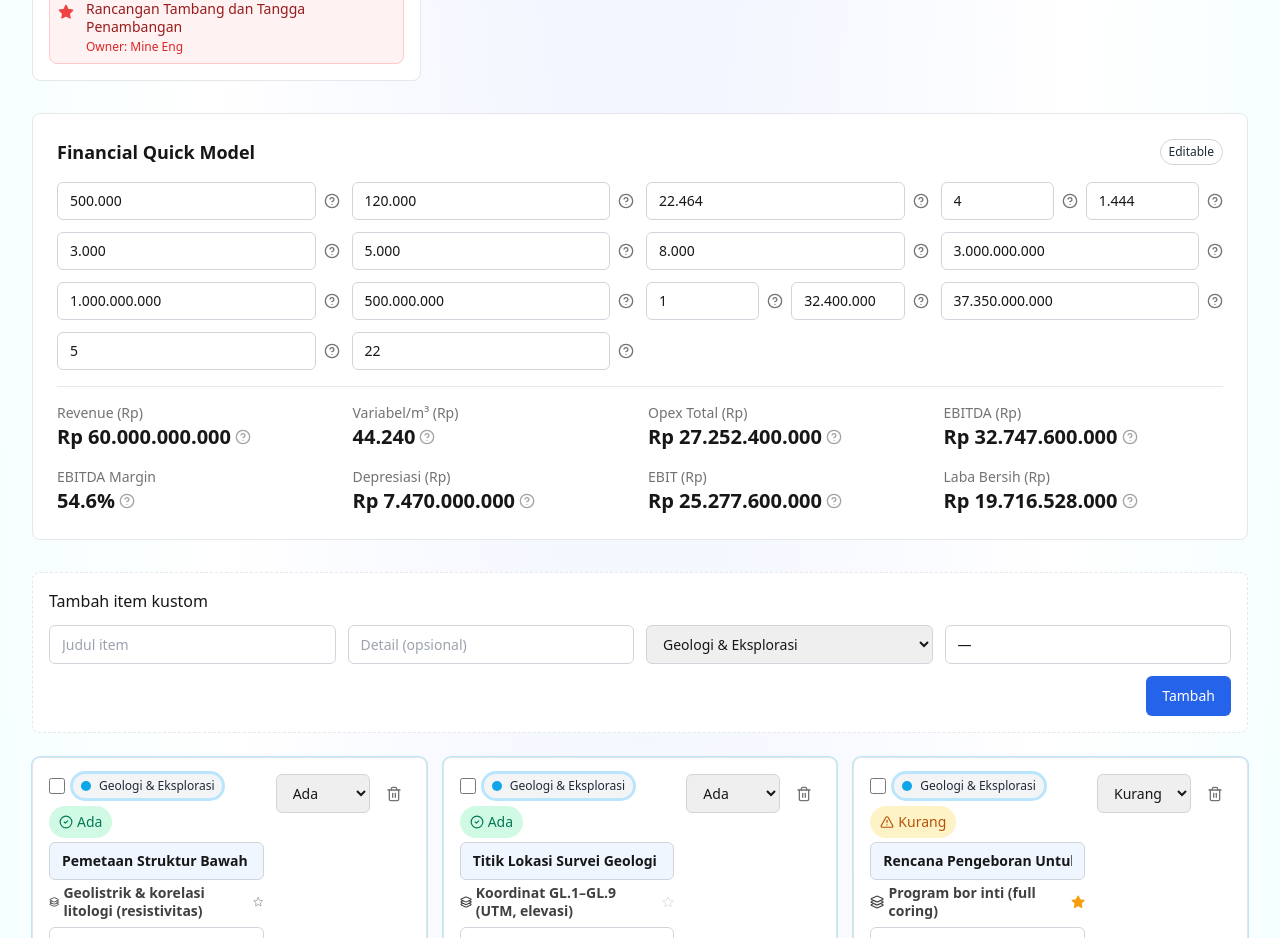
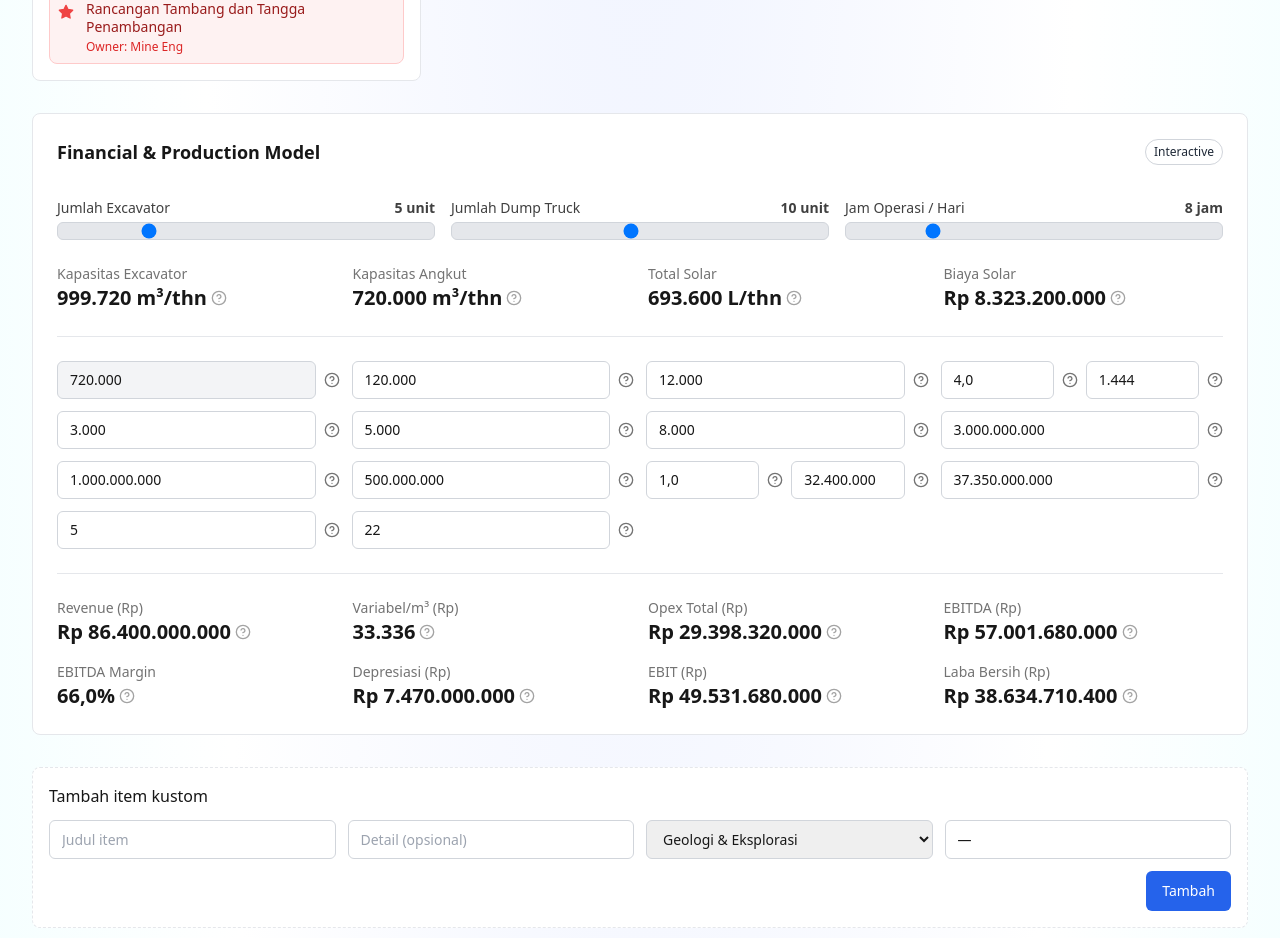
Before and after one commit to barkadukhansyuhada/bisnisplaninitial, a React (Vite) app: page / in a window 1280 px wide. Shown: the part 1280-2218 px from the top of the page. Built offline with nearby package versions, Linux system fonts and the light colour scheme.

Commit message:
feat: add interactive production & fuel calculation
Adds interactive sliders for excavators, trucks, and operational hours to the financial model. Production volume and fuel costs are now dynamically calculated based on these inputs, updating the entire financial forecast in real-time.

```diff
--- a/src/components/dashboard/FinancialPanel.tsx
+++ b/src/components/dashboard/FinancialPanel.tsx
@@ -4,8 +4,15 @@ import { Card, CardContent } from "@/components/ui/card";
 import { Input } from "@/components/ui/input";
 import { Badge } from "@/components/ui/badge";
 import { Separator } from "@/components/ui/separator";
-import { numberFmt } from "@/lib/utils";
 import { HelpCircle } from "lucide-react";
+
+// Helper function to format numbers, assuming it's defined elsewhere or here.
+function numberFmt(n: number, decimals: number = 0) {
+  return n.toLocaleString("id-ID", {
+    minimumFractionDigits: decimals,
+    maximumFractionDigits: decimals,
+  });
+}
 
 function Stat({ label, value, tooltipText }: { label: string; value: string; tooltipText?: string }) {
   return (
@@ -23,10 +30,28 @@ function Stat({ label, value, tooltipText }: { label: string; value: string; too
   );
 }
 
+function SliderInput({ label, value, min, max, step, onChange, unit }: { label: string; value: number; min: number; max: number; step: number; onChange: (e: React.ChangeEvent<HTMLInputElement>) => void; unit: string; }) {
+    return (
+        <div className="flex flex-col space-y-1">
+            <label htmlFor={label} className="text-sm font-medium text-neutral-700 flex justify-between">
+                <span>{label}</span>
+                <span className="font-bold">{value} {unit}</span>
+            </label>
+            <Input id={label} type="range" min={min} max={max} step={step} value={value} onChange={onChange} className="w-full h-2 bg-gray-200 rounded-lg appearance-none cursor-pointer" />
+        </div>
+    );
+}
+
+
 function useFinancialModel() {
-  const [volume, setVolume] = useState(500_000);
+  // Production inputs
+  const [excavators, setExcavators] = useState(5);
+  const [trucks, setTrucks] = useState(10);
+  const [hoursPerDay, setHoursPerDay] = useState(8);
+
+  // Financial inputs
   const [price, setPrice] = useState(120_000);
-  const [fuelPerM3, setFuelPerM3] = useState(22464);
+  const [fuelPrice, setFuelPrice] = useState(12_000); // Harga solar per liter
   const [energyKwhPerM3, setEnergyKwhPerM3] = useState(4);
   const [tariff, setTariff] = useState(1444);
   const [royalty, setRoyalty] = useState(3000);
@@ -39,11 +64,33 @@ function useFinancialModel() {
   const [gensetAdmin, setGensetAdmin] = useState(32_400_000);
   const [capex, setCapex] = useState(37_350_000_000);
   const [deprYears, setDeprYears] = useState(5);
-  const [corporateTaxRate, setCorporateTaxRate] = useState(22); // Example: 22% for Indonesia
+  const [corporateTaxRate, setCorporateTaxRate] = useState(22);
 
   const res = useMemo(() => {
+    // Production & Fuel Calculations
+    const DAYS_PER_YEAR = 300;
+    const EXCAVATOR_PRODUCTIVITY = 83.31; // m³/jam
+    const TRUCK_PRODUCTIVITY = 30; // m³/jam
+    const EXCAVATOR_FUEL_CONSUMPTION = 20; // L/jam
+    const TRUCK_FUEL_CONSUMPTION = 18.9; // L/jam
+
+    const annualExcaVolume = excavators * EXCAVATOR_PRODUCTIVITY * hoursPerDay * DAYS_PER_YEAR;
+    const annualTruckVolume = trucks * TRUCK_PRODUCTIVITY * hoursPerDay * DAYS_PER_YEAR;
+    const achievableVolume = Math.min(annualExcaVolume, annualTruckVolume);
+
+    const fuelExcavators = excavators * EXCAVATOR_FUEL_CONSUMPTION * hoursPerDay * DAYS_PER_YEAR;
+    const fuelTrucks = trucks * TRUCK_FUEL_CONSUMPTION * hoursPerDay * DAYS_PER_YEAR;
+    const totalFuelLiters = fuelExcavators + fuelTrucks;
+    const totalFuelCost = totalFuelLiters * fuelPrice;
+
+    // This is now a calculated cost, not a per-m3 input
+    const fuelPerM3 = achievableVolume > 0 ? totalFuelCost / achievableVolume : 0;
+
+    // Financial Calculations
+    const volume = achievableVolume; // Use calculated volume
     const revenue = volume * price;
     const energyPerM3 = energyKwhPerM3 * tariff;
+    // Variable cost now uses the calculated fuel cost
     const varPerM3 = fuelPerM3 + energyPerM3 + royalty + blasting + spares;
     const varTotal = varPerM3 * volume;
     const sga = (sgaPct / 100) * revenue;
@@ -57,14 +104,27 @@ function useFinancialModel() {
     const tax = pbt > 0 ? (pbt * corporateTaxRate) / 100 : 0;
     const netProfit = pbt - tax;
 
-    return { revenue, energyPerM3, varPerM3, varTotal, fixedTotal, opex, ebitda, ebit, depr, ebitdaMargin, pbt, tax, netProfit };
-  }, [volume, price, fuelPerM3, energyKwhPerM3, tariff, royalty, blasting, spares, payroll, overhead, env, sgaPct, gensetAdmin, capex, deprYears, corporateTaxRate]);
+    return {
+      // Production results
+      annualExcaVolume, annualTruckVolume, achievableVolume,
+      fuelExcavators, fuelTrucks, totalFuelLiters, totalFuelCost,
+      // Financial results
+      revenue, energyPerM3, varPerM3, varTotal, fixedTotal, opex, ebitda, ebit, depr, ebitdaMargin, pbt, tax, netProfit
+    };
+  }, [excavators, trucks, hoursPerDay, price, fuelPrice, energyKwhPerM3, tariff, royalty, blasting, spares, payroll, overhead, env, sgaPct, gensetAdmin, capex, deprYears, corporateTaxRate]);
 
-  return { state: { volume, price, fuelPerM3, energyKwhPerM3, tariff, royalty, blasting, spares, payroll, overhead, env, sgaPct, gensetAdmin, capex, deprYears, corporateTaxRate }, set: { setVolume, setPrice, setFuelPerM3, setEnergyKwhPerM3, setTariff, setRoyalty, setBlasting, setSpares, setPayroll, setOverhead, setEnv, setSgaPct, setGensetAdmin, setCapex, setDeprYears, setCorporateTaxRate }, res };
-}
-
-function numberFmt(n: number) {
-  return n.toLocaleString("id-ID");
+  return {
+    state: {
+      excavators, trucks, hoursPerDay, price, fuelPrice, energyKwhPerM3, tariff, royalty, blasting, spares, payroll, overhead, env, sgaPct, gensetAdmin, capex, deprYears, corporateTaxRate,
+      // Pass calculated volume to state for display
+      volume: res.achievableVolume,
+      fuelPerM3: res.fuelPerM3,
+    },
+    set: {
+      setExcavators, setTrucks, setHoursPerDay, setPrice, setFuelPrice, setEnergyKwhPerM3, setTariff, setRoyalty, setBlasting, setSpares, setPayroll, setOverhead, setEnv, setSgaPct, setGensetAdmin, setCapex, setDeprYears, setCorporateTaxRate
+    },
+    res
+  };
 }
 
 function Tooltip({ children, text }: { children: React.ReactNode; text: string }) {
@@ -82,15 +142,34 @@ export function FinancialPanel() {
   const { state, set, res } = useFinancialModel();
   return (
     <Card className="rounded-2xl">
-      <CardContent className="p-4 md:p-6 space-y-4">
+      <CardContent className="p-4 md:p-6 space-y-6">
         <div className="flex items-center justify-between">
-          <h3 className="font-semibold text-lg">Financial Quick Model</h3>
-          <Badge variant="outline">Editable</Badge>
+          <h3 className="font-semibold text-lg">Financial & Production Model</h3>
+          <Badge variant="outline">Interactive</Badge>
         </div>
+
+        {/* Production Sliders */}
+        <div className="grid grid-cols-1 md:grid-cols-3 gap-4 pt-2">
+            <SliderInput label="Jumlah Excavator" value={state.excavators} min={1} max={20} step={1} onChange={(e) => set.setExcavators(parseInt(e.target.value))} unit="unit" />
+            <SliderInput label="Jumlah Dump Truck" value={state.trucks} min={1} max={20} step={1} onChange={(e) => set.setTrucks(parseInt(e.target.value))} unit="unit" />
+            <SliderInput label="Jam Operasi / Hari" value={state.hoursPerDay} min={4} max={24} step={1} onChange={(e) => set.setHoursPerDay(parseInt(e.target.value))} unit="jam" />
+        </div>
+
+        {/* Production & Fuel Stats */}
+        <div className="grid grid-cols-2 md:grid-cols-4 gap-4">
+            <Stat label="Kapasitas Excavator" value={`${numberFmt(res.annualExcaVolume)} m³/thn`} tooltipText="Kapasitas gali tahunan berdasarkan jumlah excavator." />
+            <Stat label="Kapasitas Angkut" value={`${numberFmt(res.annualTruckVolume)} m³/thn`} tooltipText="Kapasitas angkut tahunan berdasarkan jumlah dump truck." />
+            <Stat label="Total Solar" value={`${numberFmt(res.totalFuelLiters)} L/thn`} tooltipText="Total konsumsi solar untuk excavator dan dump truck per tahun." />
+            <Stat label="Biaya Solar" value={`Rp ${numberFmt(res.totalFuelCost)}`} tooltipText="Total biaya solar per tahun." />
+        </div>
+
+        <Separator />
+
+        {/* Financial Inputs */}
         <div className="grid grid-cols-1 md:grid-cols-4 gap-3">
           <div className="flex items-center gap-2">
-            <Input type="text" value={numberFmt(state.volume)} onChange={(e) => set.setVolume(parseInt(e.target.value.replace(/\./g, '') || "0"))} placeholder="Volume (m³)" />
-            <Tooltip text="Total volume produksi per tahun dalam meter kubik (m³).">
+            <Input type="text" value={numberFmt(state.volume)} readOnly placeholder="Volume (m³)" className="bg-gray-100" />
+            <Tooltip text="Total volume produksi per tahun (dihitung dari kapasitas minimum antara excavator dan truk).">
               <HelpCircle className="w-4 h-4 text-neutral-500 cursor-help" />
             </Tooltip>
           </div>
@@ -101,14 +180,14 @@ export function FinancialPanel() {
             </Tooltip>
           </div>
           <div className="flex items-center gap-2">
-            <Input type="text" value={numberFmt(state.fuelPerM3)} onChange={(e) => set.setFuelPerM3(parseInt(e.target.value.replace(/\./g, '') || "0"))} placeholder="Fuel (Rp/m³)" />
-            <Tooltip text="Biaya bahan bakar per meter kubik produksi dalam Rupiah (Rp).">
+            <Input type="text" value={numberFmt(state.fuelPrice)} onChange={(e) => set.setFuelPrice(parseInt(e.target.value.replace(/\./g, '') || "0"))} placeholder="Harga Solar (Rp/L)" />
+            <Tooltip text="Harga bahan bakar solar per liter dalam Rupiah (Rp).">
               <HelpCircle className="w-4 h-4 text-neutral-500 cursor-help" />
             </Tooltip>
           </div>
           <div className="grid grid-cols-2 gap-2">
             <div className="flex items-center gap-2">
-              <Input type="text" value={numberFmt(state.energyKwhPerM3)} onChange={(e) => set.setEnergyKwhPerM3(parseFloat(e.target.value.replace(/\./g, '').replace(/,/g, '.') || "0"))} placeholder="Energi (kWh/m³)" />
+              <Input type="text" value={numberFmt(state.energyKwhPerM3, 1)} onChange={(e) => set.setEnergyKwhPerM3(parseFloat(e.target.value.replace(/\./g, '').replace(/,/g, '.') || "0"))} placeholder="Energi (kWh/m³)" />
               <Tooltip text="Konsumsi energi listrik per meter kubik produksi dalam kilowatt-jam (kWh).">
                 <HelpCircle className="w-4 h-4 text-neutral-500 cursor-help" />
               </Tooltip>
@@ -158,7 +237,7 @@ export function FinancialPanel() {
           </div>
           <div className="grid grid-cols-2 gap-2">
             <div className="flex items-center gap-2">
-              <Input type="text" value={numberFmt(state.sgaPct)} onChange={(e) => set.setSgaPct(parseFloat(e.target.value.replace(/\./g, '').replace(/,/g, '.') || "0"))} placeholder="SG&A (%)" />
+              <Input type="text" value={numberFmt(state.sgaPct, 1)} onChange={(e) => set.setSgaPct(parseFloat(e.target.value.replace(/\./g, '').replace(/,/g, '.') || "0"))} placeholder="SG&A (%)" />
               <Tooltip text="Persentase biaya penjualan, umum, dan administrasi (SG&A) dari pendapatan.">
                 <HelpCircle className="w-4 h-4 text-neutral-500 cursor-help" />
               </Tooltip>
@@ -190,12 +269,13 @@ export function FinancialPanel() {
           </div>
         </div>
         <Separator />
+        {/* Financial Results */}
         <div className="grid grid-cols-2 md:grid-cols-4 gap-4">
           <Stat label="Revenue (Rp)" value={"Rp " + numberFmt(res.revenue)} tooltipText="Total pendapatan dari penjualan produk dalam Rupiah (Rp)." />
-          <Stat label="Variabel/m³ (Rp)" value={numberFmt(res.varPerM3)} tooltipText="Biaya variabel per meter kubik produksi dalam Rupiah (Rp)." />
+          <Stat label="Variabel/m³ (Rp)" value={numberFmt(res.varPerM3)} tooltipText="Biaya variabel per meter kubik produksi (termasuk biaya solar yang dihitung otomatis)." />
           <Stat label="Opex Total (Rp)" value={"Rp " + numberFmt(res.opex)} tooltipText="Total biaya operasional (variabel + tetap) dalam Rupiah (Rp)." />
           <Stat label="EBITDA (Rp)" value={"Rp " + numberFmt(res.ebitda)} tooltipText="Laba sebelum bunga, pajak, depresiasi, dan amortisasi dalam Rupiah (Rp)." />
-          <Stat label="EBITDA Margin" value={(res.ebitdaMargin * 100).toFixed(1) + "%"} tooltipText="Persentase EBITDA terhadap pendapatan." />
+          <Stat label="EBITDA Margin" value={numberFmt(res.ebitdaMargin * 100, 1) + "%"} tooltipText="Persentase EBITDA terhadap pendapatan." />
           <Stat label="Depresiasi (Rp)" value={"Rp " + numberFmt(res.depr)} tooltipText="Penyusutan nilai aset per tahun dalam Rupiah (Rp)." />
           <Stat label="EBIT (Rp)" value={"Rp " + numberFmt(res.ebit)} tooltipText="Laba sebelum bunga dan pajak dalam Rupiah (Rp)." />
           <Stat label="Laba Bersih (Rp)" value={"Rp " + numberFmt(res.netProfit)} tooltipText="Laba setelah dikurangi pajak dalam Rupiah (Rp)." />
```
